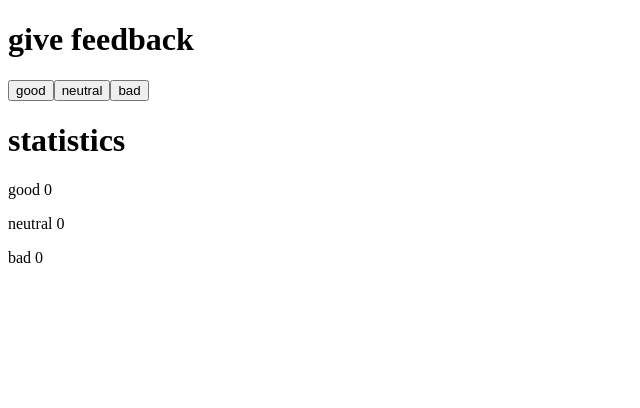
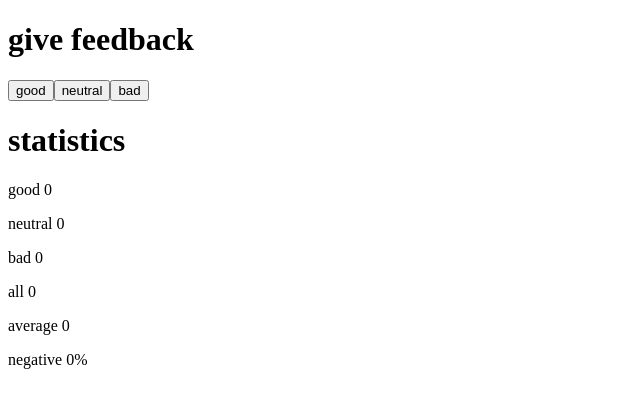
Before and after one commit to marcosdima/helsinki_fullstack, a React (Vite) app in the folder part1/unicafe/: page / in a window 1280 px wide. Shown: the top 408 px of the page, without its empty margins (0-640 px from the left). Built offline with nearby package versions, Linux system fonts and the light colour scheme.

Commit message:
Exercise 1.7

```diff
--- a/part1/unicafe/src/App.jsx
+++ b/part1/unicafe/src/App.jsx
@@ -14,15 +14,59 @@ const Button = ({ text, handler }) => {
   )
 }
 
+const Average = ({ values, total }) => {
+  let sum = 0;
+  for (let value of values) sum += value;
+
+  let avr = 0;
+  // Prevents division by zero...
+  if (total > 0) avr = sum / total;
+
+  return (
+    <>
+      <p>average {avr}</p>
+    </>
+  )
+}
+
+const Percentage = ({ reviews, target }) => {
+  let total = 0;
+  for (let k in reviews) total += reviews[k];
+
+  let percentage = 0
+  // Prevents division by zero...
+  if (total > 0) percentage = (reviews[target] * 100) / total;
+
+  return (
+    <p>{target} {percentage}%</p>
+  )
+}
+
 const App = () => {
   // guarda los clics de cada botón en su propio estado
   const [good, setGood] = useState(0)
   const [neutral, setNeutral] = useState(0)
   const [bad, setBad] = useState(0)
 
+  // Text variables...
   const goodText = 'good'
   const neutralText = 'neutral'
   const badText = 'bad'
+  const allText = 'all'
+
+  // Integer variables...
+  const goodValue = 1
+  const badValue = -1
+  const neutralValue = 0
+  const total = bad + good + neutral
+
+  // Object to percentage component...
+  const reviews = {
+    positive: good,
+    negative: bad,
+    neutral: neutral
+  }
+  const percentageTarget = 'negative'
 
   const handleGoodReview = () => {
     setGood(good + 1)
@@ -46,6 +90,9 @@ const App = () => {
       <Display text={goodText} count={good} />
       <Display text={neutralText} count={neutral} />
       <Display text={badText} count={bad} />
+      <Display text={allText} count={total} />
+      <Average values={[bad * badValue, good * goodValue, neutral * neutralValue]} total={total} />
+      <Percentage target={percentageTarget} reviews={reviews} />
     </>
   )
 }
```
